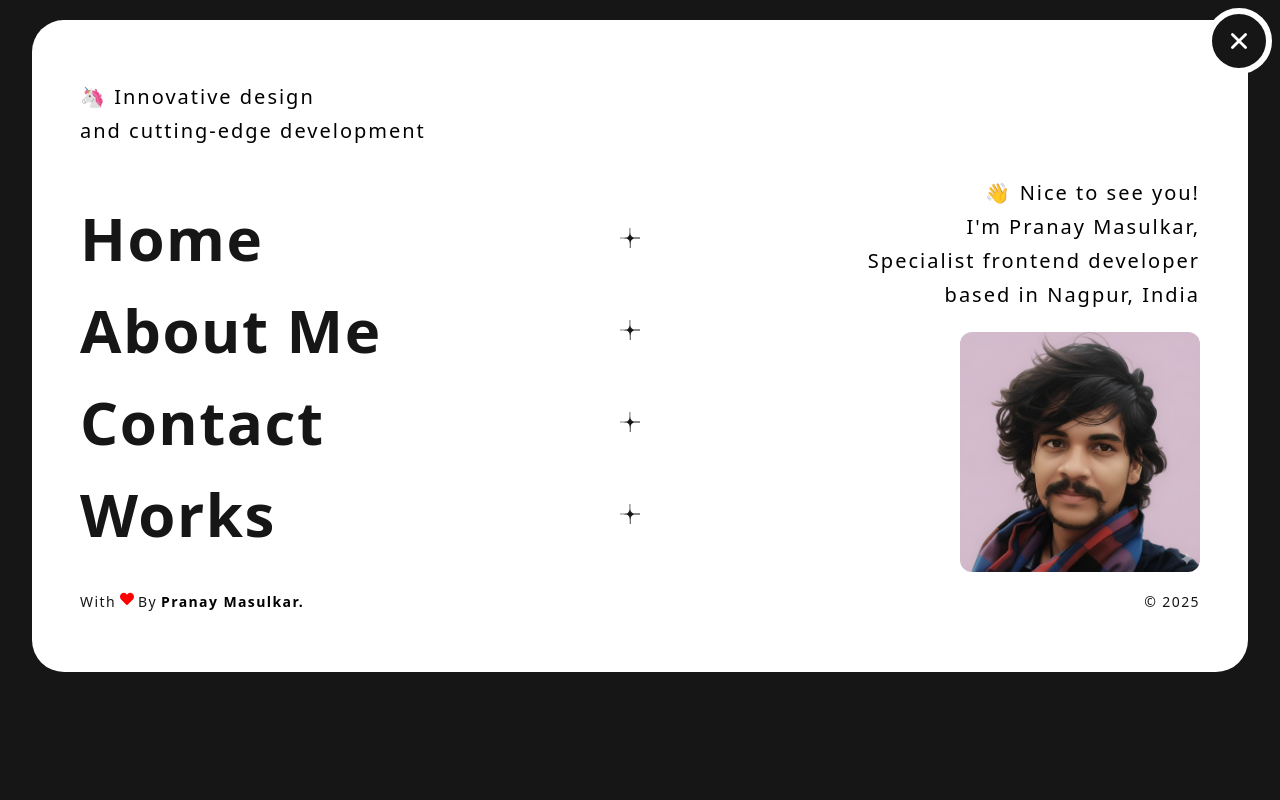
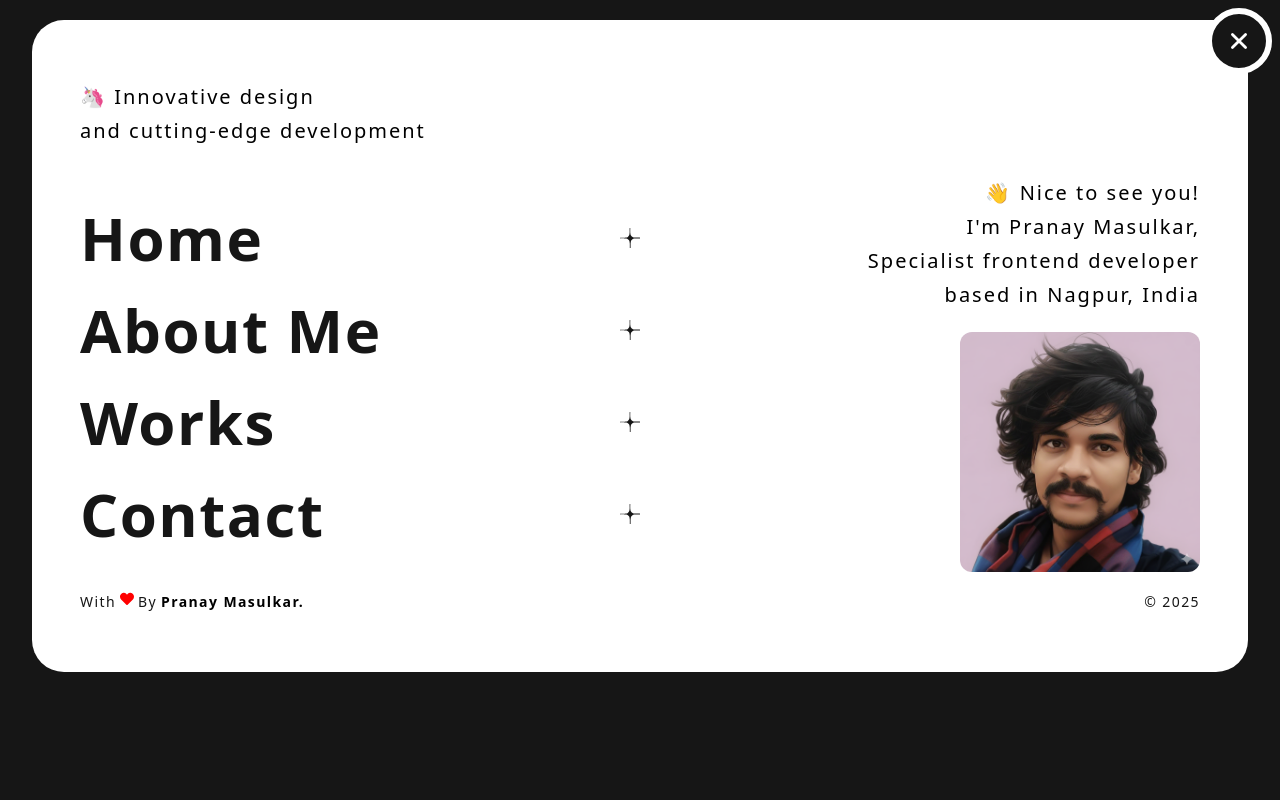
Before and after one commit to pranaymasulkar/pranaymasulkar, a React (Vite) app: page / in a window 1280 px wide. Both pictures are taken after a click on the button 1214 px from the left and 50 px from the top of the page. Shown: the top 800 px of the page. Built offline with nearby package versions, Linux system fonts and the light colour scheme; a web font is replaced by a local one.

Commit message:
added readme.md file content

```diff
--- a/src/layout/MobileNav.jsx
+++ b/src/layout/MobileNav.jsx
@@ -30,8 +30,8 @@ const MobileNav = ({ onClick }) => {
     const navLinks = [
         { name: "Home", to: "/" },
         { name: "About Me", to: "/about" },
+        { name: "Works", to: "/works" },
         { name: "Contact", to: "/contact" },
-        { name: "Works", to: "/works" },
     ];
 
     return (
```
